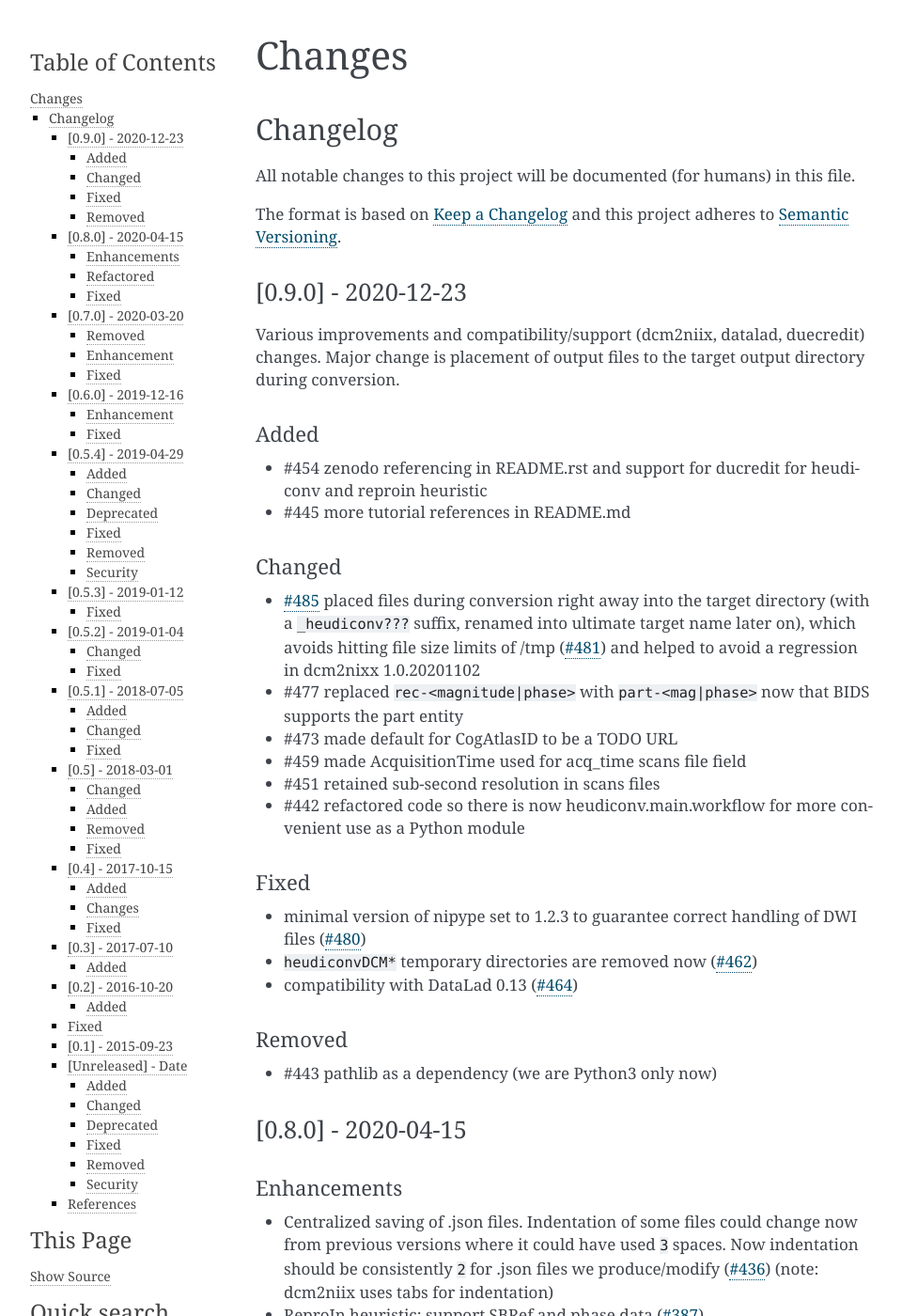
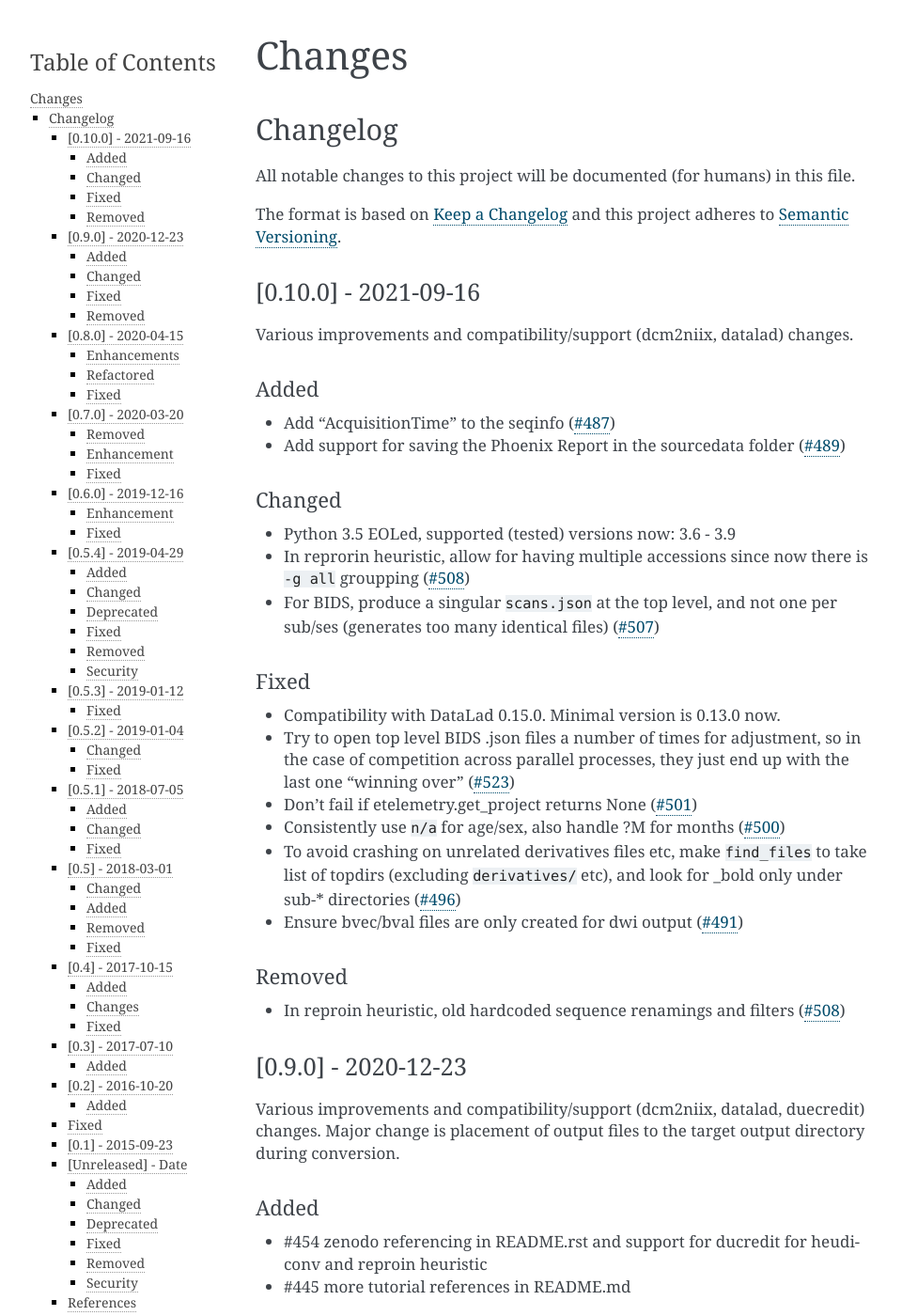
Before and after one commit to nipy/heudiconv, a Sphinx documentation site: the page built from docs/changes.rst, in a window 1280 px wide and 1400 px high. Shown: the whole window at 94% size, without its empty margins (148-1108 px from the left). Built offline with Sphinx 7.4.7, drawn with Linux system fonts in a browser that asks for light colours; some of the changed text lies outside the part shown.

Commit message:
Changelog etc for 0.10.0 release

```diff
--- a/CHANGELOG.md
+++ b/CHANGELOG.md
@@ -3,6 +3,42 @@ All notable changes to this project will be documented (for humans) in this file
 
 The format is based on [Keep a Changelog](http://keepachangelog.com/en/1.0.0/)
 and this project adheres to [Semantic Versioning](http://semver.org/spec/v2.0.0.html).
+
+## [0.10.0] - 2021-09-16
+
+Various improvements and compatibility/support (dcm2niix, datalad) changes.
+
+### Added
+
+- Add "AcquisitionTime" to the seqinfo ([#487][])
+- Add support for saving the Phoenix Report in the sourcedata folder ([#489][])
+
+### Changed
+
+- Python 3.5 EOLed, supported (tested) versions now: 3.6 - 3.9
+- In reprorin heuristic, allow for having multiple accessions since now there is
+  `-g all` groupping ([#508][])
+- For BIDS, produce a singular `scans.json` at the top level, and not one per
+  sub/ses (generates too many identical files) ([#507][])
+
+
+### Fixed
+
+- Compatibility with DataLad 0.15.0. Minimal version is 0.13.0 now.
+- Try to open top level BIDS .json files a number of times for adjustment,
+  so in the case of competition across parallel processes, they just end up
+  with the last one "winning over" ([#523][])
+- Don't fail if etelemetry.get_project returns None ([#501][])
+- Consistently use `n/a` for age/sex, also handle ?M for months ([#500][])
+- To avoid crashing on unrelated derivatives files etc, make `find_files` to
+  take list of topdirs (excluding `derivatives/` etc),
+  and look for _bold only under sub-* directories ([#496][])
+- Ensure bvec/bval files are only created for dwi output ([#491][])
+
+### Removed
+
+- In reproin heuristic, old hardcoded sequence renamings and filters ([#508][])
+
 
 ## [0.9.0] - 2020-12-23
 
@@ -22,12 +58,12 @@ target output directory during conversion.
   directory (with a `_heudiconv???` suffix, renamed into ultimate target
   name later on), which avoids hitting file size limits of /tmp ([#481][]) and
   helped to avoid a regression in dcm2nixx 1.0.20201102
-- #477 replaced `rec-<magnitude|phase>` with `part-<mag|phase>` now
-  that BIDS supports the part entity
-- #473 made default for CogAtlasID to be a TODO URL
-- #459 made AcquisitionTime used for acq_time scans file field
-- #451 retained sub-second resolution in scans files
-- #442 refactored code so there is now heudiconv.main.workflow for
+- [#477][] replaced `rec-<magnitude|phase>` with `part-<mag|phase>` now
+  hat BIDSsupports the part entity
+- [#473][] made default for CogAtlasID to be a TODO URL
+- [#459][] made AcquisitionTime used for acq_time scans file field
+- [#451][] retained sub-second resolution in scans files
+- [#442][] refactored code so there is now heudiconv.main.workflow for
   more convenient use as a Python module
 
 ### Fixed
@@ -391,3 +432,12 @@ TODO Summary
 [#464]: https://github.com/nipy/heudiconv/issues/464
 [#480]: https://github.com/nipy/heudiconv/issues/480
 [#481]: https://github.com/nipy/heudiconv/issues/481
+[#487]: https://github.com/nipy/heudiconv/issues/487
+[#489]: https://github.com/nipy/heudiconv/issues/489
+[#491]: https://github.com/nipy/heudiconv/issues/491
+[#496]: https://github.com/nipy/heudiconv/issues/496
+[#500]: https://github.com/nipy/heudiconv/issues/500
+[#501]: https://github.com/nipy/heudiconv/issues/501
+[#507]: https://github.com/nipy/heudiconv/issues/507
+[#508]: https://github.com/nipy/heudiconv/issues/508
+[#523]: https://github.com/nipy/heudiconv/issues/523
--- a/docs/conf.py
+++ b/docs/conf.py
@@ -26,7 +26,7 @@ author = 'Heudiconv team'
 # The short X.Y version
 version = ''
 # The full version, including alpha/beta/rc tags
-release = '0.9.0'
+release = '0.10.0'
 
 
 # -- General configuration ---------------------------------------------------
--- a/docs/installation.rst
+++ b/docs/installation.rst
@@ -26,7 +26,7 @@ If `Docker <https://docs.docker.com/install/>`_ is available on your system, you
 can visit `our page on Docker Hub <https://hub.docker.com/r/nipy/heudiconv/tags>`_
 to view available releases. To pull the latest release, run::
 
-    $ docker pull nipy/heudiconv:0.9.0
+    $ docker pull nipy/heudiconv:0.10.0
 
 
 Singularity
@@ -35,4 +35,4 @@ If `Singularity <https://www.sylabs.io/singularity/>`_ is available on your syst
 you can use it to pull and convert our Docker images! For example, to pull and
 build the latest release, you can run::
 
-    $ singularity pull docker://nipy/heudiconv:0.9.0
+    $ singularity pull docker://nipy/heudiconv:0.10.0
--- a/docs/usage.rst
+++ b/docs/usage.rst
@@ -82,7 +82,7 @@ The second script processes a DICOM directory with ``heudiconv`` using the built
     DCMDIR=${DCMDIRS[${SLURM_ARRAY_TASK_ID}]}
     echo Submitted directory: ${DCMDIR}
 
-    IMG="/singularity-images/heudiconv-0.9.0-dev.sif"
+    IMG="/singularity-images/heudiconv-0.10.0-dev.sif"
     CMD="singularity run -B ${DCMDIR}:/dicoms:ro -B ${OUTDIR}:/output -e ${IMG} --files /dicoms/ -o /output -f reproin -c dcm2niix -b notop --minmeta -l ."
 
     printf "Command:\n${CMD}\n"
@@ -97,7 +97,7 @@ This script creates the top-level bids files (e.g.,
     set -eu
 
     OUTDIR=${1}
-    IMG="/singularity-images/heudiconv-0.9.0-dev.sif"
+    IMG="/singularity-images/heudiconv-0.10.0-dev.sif"
     CMD="singularity run -B ${OUTDIR}:/output -e ${IMG} --files /output -f reproin --command populate-templates"
 
     printf "Command:\n${CMD}\n"
```
Also changed, not shown: other parts of CHANGELOG.md (+5 -0 lines), 1 other file.
